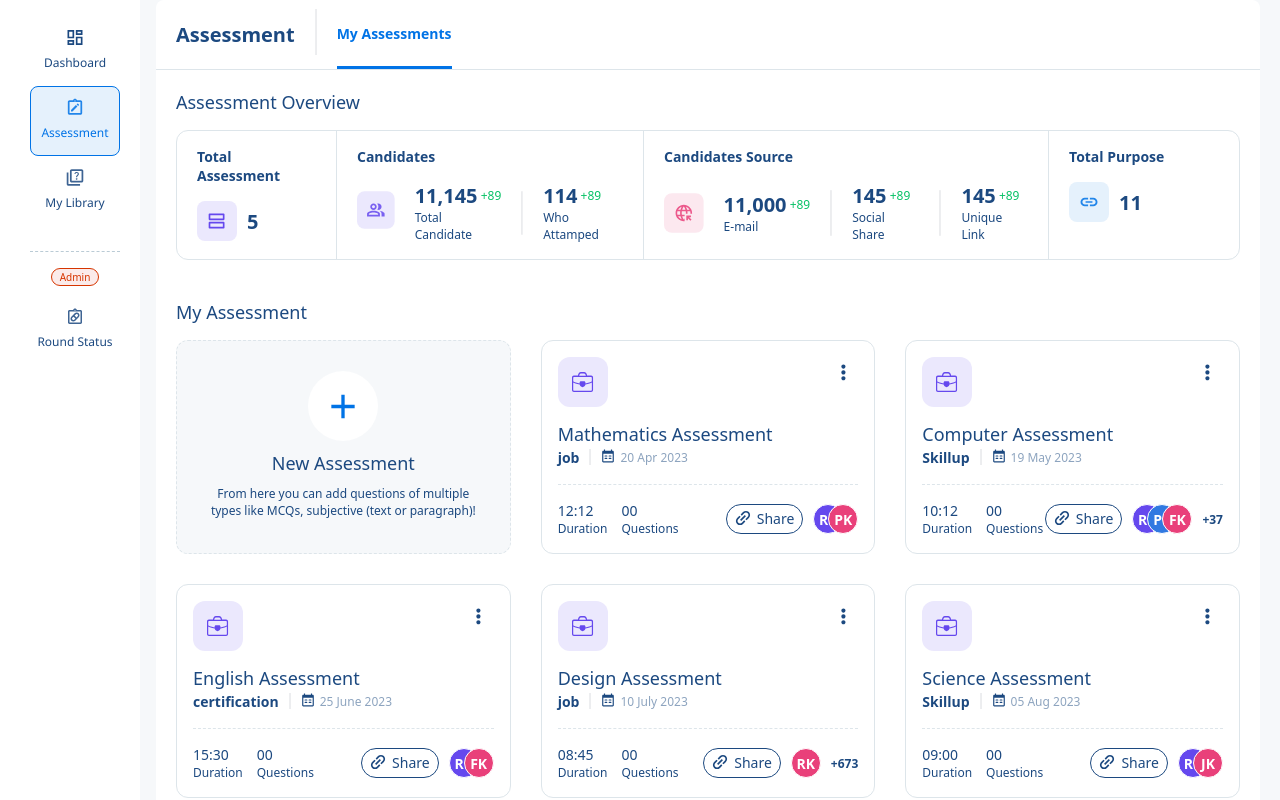
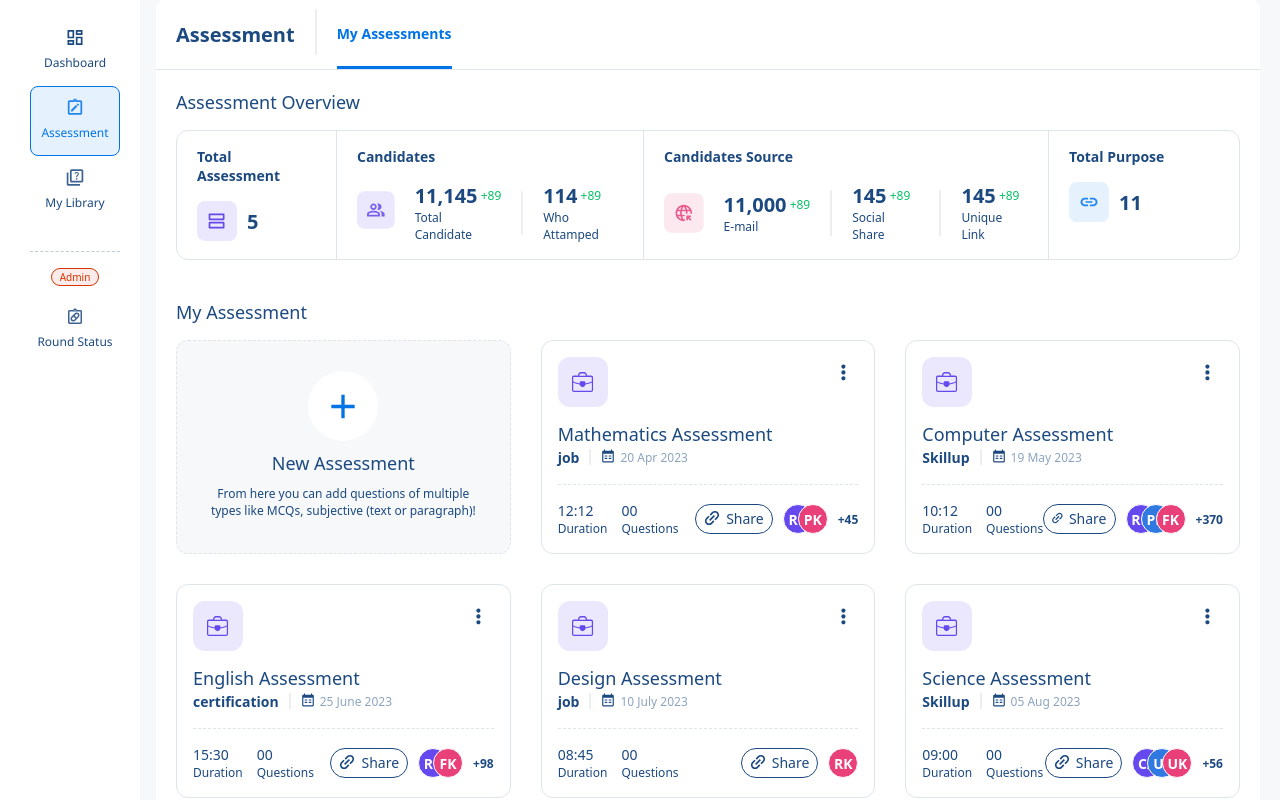
Before and after one commit to raviyadav7352/myassessment, a React (Create React App) app: page /assessment in a window 1280 px wide. Built offline with nearby package versions, Linux system fonts and the light colour scheme.

Commit message:
Update NewAssessment.jsx

```diff
--- a/src/components/NewAssessment.jsx
+++ b/src/components/NewAssessment.jsx
@@ -14,7 +14,7 @@ const NewAssessment = ({ assessmentTotal }) => {
             duration: '12:12',
             selectedSkills: ['html', 'css', 'javascript'],
             date: "20 Apr 2023",
-             userCount:'',
+             userCount:'45',
             users: [
                 { user: 'RK' },
                 { user: 'PK' },
@@ -27,7 +27,7 @@ const NewAssessment = ({ assessmentTotal }) => {
             duration: '10:12',
             selectedSkills: ['python', 'java', 'c++'],
             date: "19 May 2023",
-             userCount:'37',
+             userCount:'370',
             users: [
                 { user: 'RK' },
                 { user: 'PK' },
@@ -41,7 +41,7 @@ const NewAssessment = ({ assessmentTotal }) => {
             duration: '15:30',
             selectedSkills: ['english', 'communication'],
             date: "25 June 2023",
-             userCount:'',
+             userCount:'98',
             users: [
                 { user: 'RK' },
                 { user: 'FK' },
@@ -54,7 +54,7 @@ const NewAssessment = ({ assessmentTotal }) => {
             duration: '08:45',
             selectedSkills: ['design', 'creative', 'user experience'],
             date: "10 July 2023",
-             userCount:'673',
+             userCount:'',
             users: [
                 { user: 'RK' },
             ]
@@ -66,9 +66,11 @@ const NewAssessment = ({ assessmentTotal }) => {
             duration: '09:00',
             selectedSkills: ['biology', 'chemistry', 'physics'],
             date: "05 Aug 2023",
+            userCount:'56',
             users: [
-                { user: 'RK' },
-                { user: 'JK' },
+                { user: 'CA' },
+                { user: 'US' },
+                { user: 'UK' },
             ]
         },
     ]);
```
